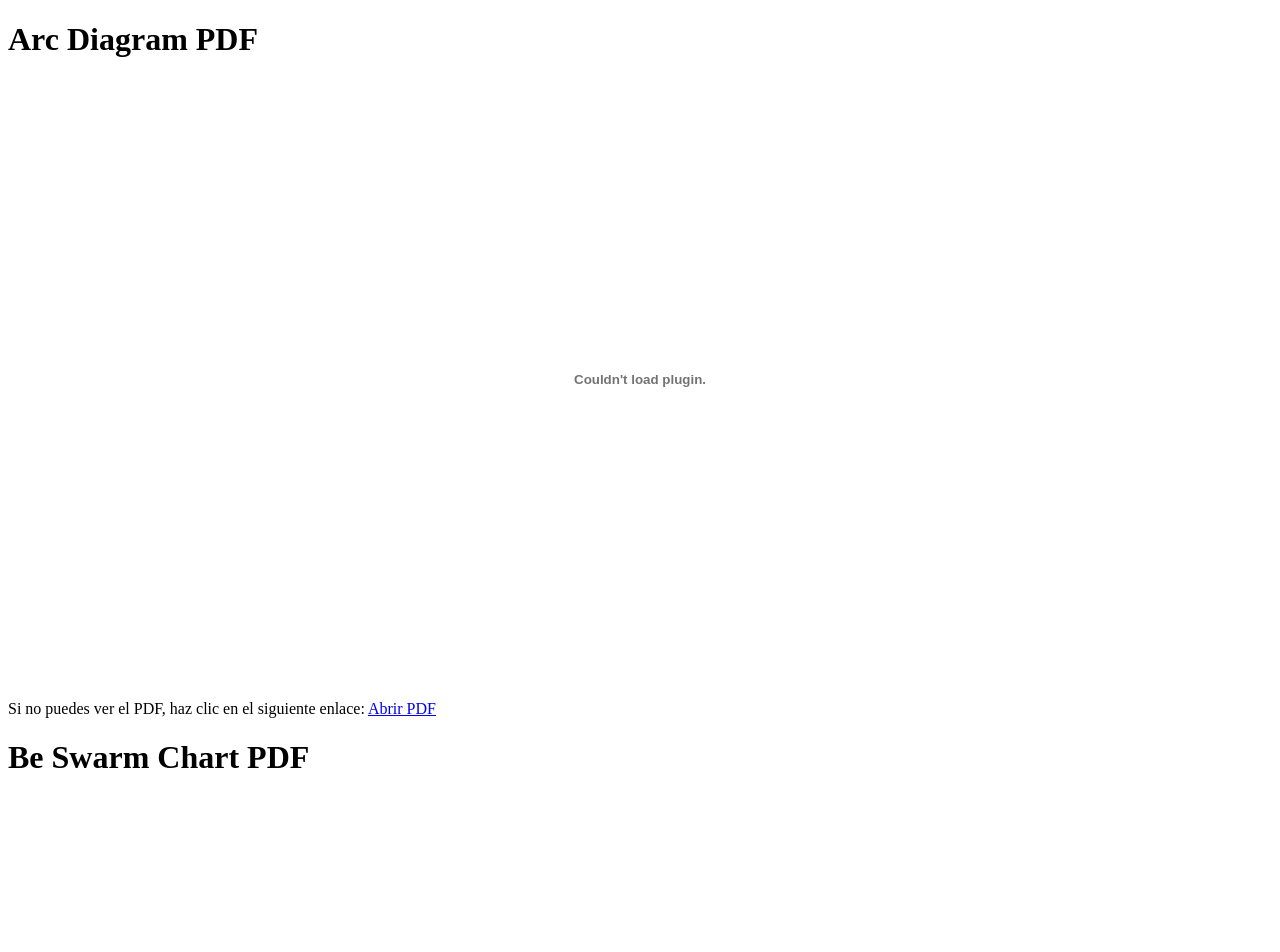
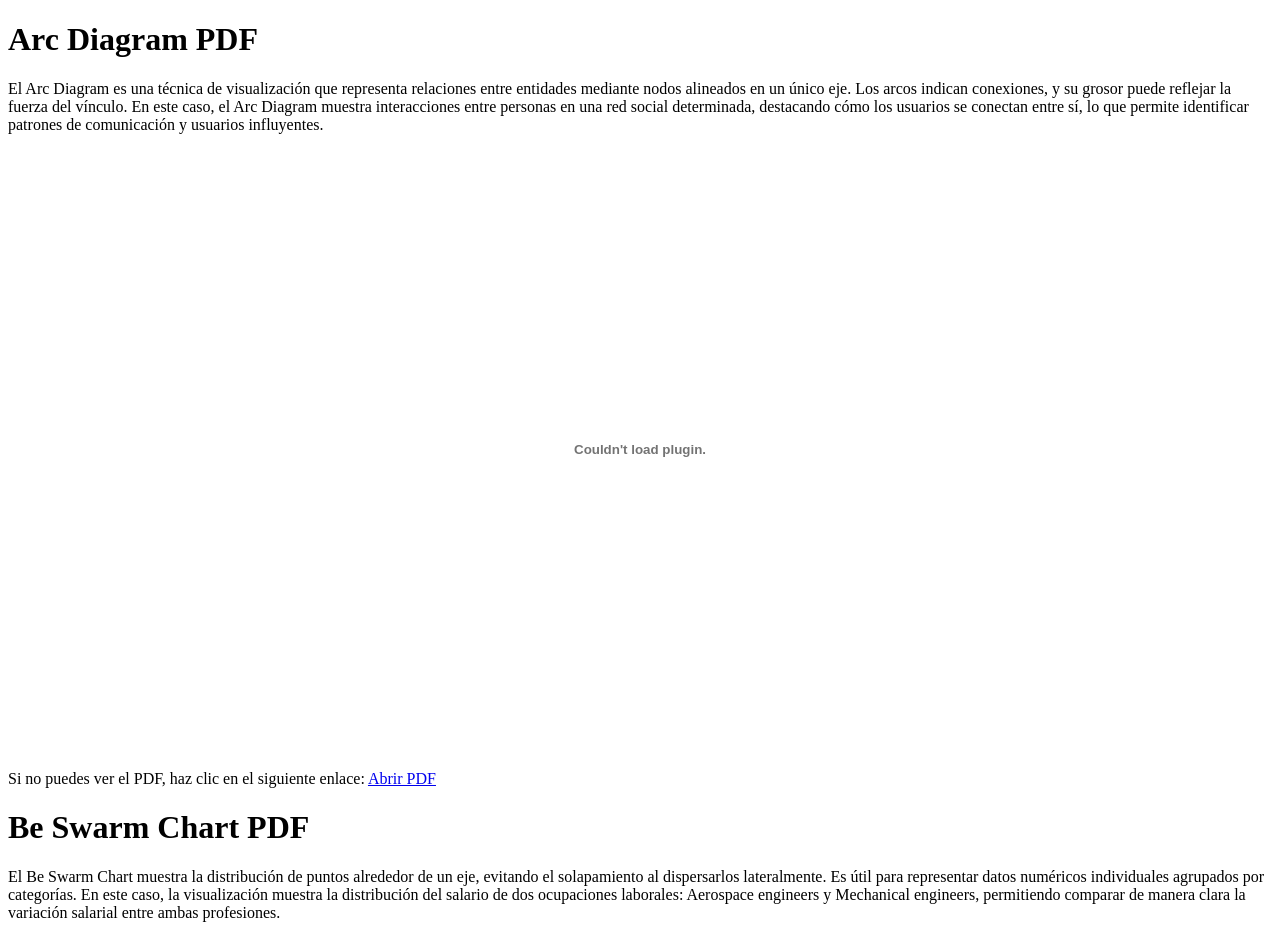
Before and after one commit to Sgranadal/ArcDiagram, a plain HTML site: page index.html in a window 1280 px wide. Shown: the top 952 px of the page. Drawn offline with Linux system fonts and the light colour scheme.

Commit message:
Update index.html

```diff
--- a/index.html
+++ b/index.html
@@ -5,11 +5,13 @@
 </head>
 <body>
     <h1>Arc Diagram PDF</h1>
+    <p>El Arc Diagram es una técnica de visualización que representa relaciones entre entidades mediante nodos alineados en un único eje. Los arcos indican conexiones, y su grosor puede reflejar la fuerza del vínculo. En este caso, el Arc Diagram muestra interacciones entre personas en una red social determinada, destacando cómo los usuarios se conectan entre sí, lo que permite identificar patrones de comunicación y usuarios influyentes.</p>
     <!-- Visualización directa del PDF -->
     <embed src="ArcDiagram.pdf" type="application/pdf" width="100%" height="600px">
     <p>Si no puedes ver el PDF, haz clic en el siguiente enlace: <a href="ArcDiagram.pdf" target="_blank">Abrir PDF</a></p>
 
     <h1>Be Swarm Chart PDF</h1>
+    <p>El Be Swarm Chart muestra la distribución de puntos alrededor de un eje, evitando el solapamiento al dispersarlos lateralmente. Es útil para representar datos numéricos individuales agrupados por categorías. En este caso, la visualización muestra la distribución del salario de dos ocupaciones laborales: Aerospace engineers y Mechanical engineers, permitiendo comparar de manera clara la variación salarial entre ambas profesiones.</p>
     <!-- Visualización directa del segundo PDF -->
     <embed src="BeSwarmChart.pdf" type="application/pdf" width="100%" height="600px">
     <p>Si no puedes ver el PDF, haz clic en el siguiente enlace: <a href="BeSwarmChart.pdf" target="_blank">Abrir PDF</a></p>
```
